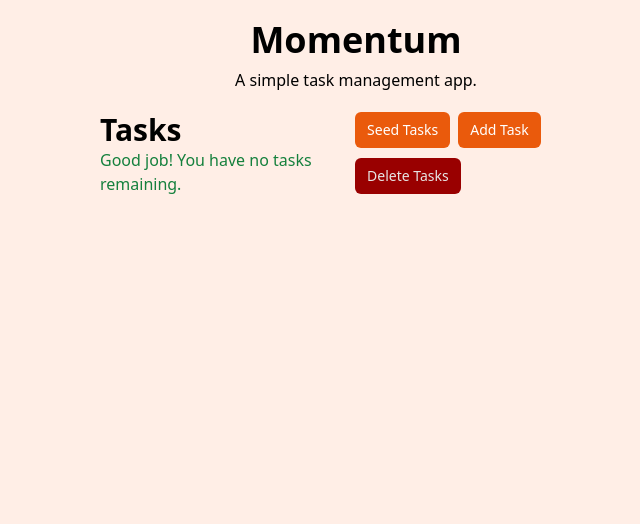
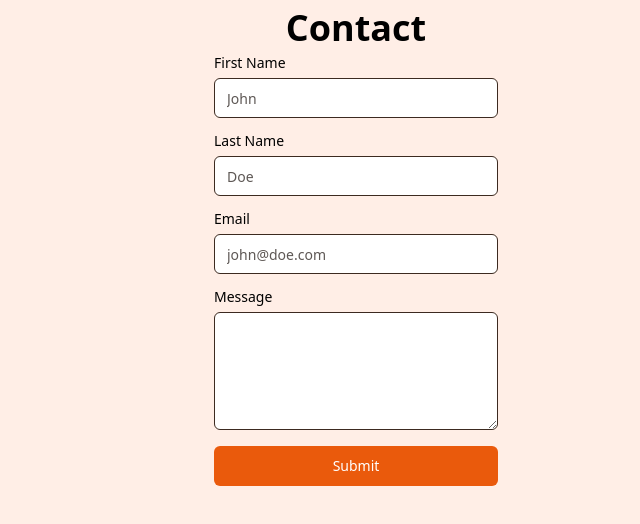
Before and after one commit to syarifhsb/momentum, a React (Vite) app: page /contact in a window 1280 px wide. Shown: the top 524 px of the page, without its empty margins (284-924 px from the left). Built offline with nearby package versions, Linux system fonts and the light colour scheme.

Commit message:
feat: add data form and contact page

```diff
--- a/package.json
+++ b/package.json
@@ -24,6 +24,7 @@
     "react": "^18.3.1",
     "react-day-picker": "8.10.1",
     "react-dom": "^18.3.1",
+    "react-hook-form": "^7.54.2",
     "react-router": "^7.1.1",
     "sonner": "^1.7.1",
     "tailwind-merge": "^2.5.5",
--- /dev/null
+++ b/src/contact.tsx
@@ -0,0 +1,11 @@
+import { HeadingOne } from "@/components/ui/typography";
+import { ContactForm } from "@/modules/contact/contact-form";
+
+export function Contact() {
+  return (
+    <div className="flex flex-col items-center ">
+      <HeadingOne className="text-center p-2">Contact</HeadingOne>
+      <ContactForm />
+    </div>
+  );
+}
--- a/src/main.tsx
+++ b/src/main.tsx
@@ -1,11 +1,18 @@
 import { StrictMode } from "react";
 import { createRoot } from "react-dom/client";
+import { BrowserRouter, Routes, Route } from "react-router";
 
 import { App } from "@/app";
+import { Contact } from "@/contact";
 import "./index.css";
 
 createRoot(document.getElementById("root")!).render(
   <StrictMode>
-    <App />
+    <BrowserRouter>
+      <Routes>
+        <Route path="/" element={<App />} />
+        <Route path="/contact" element={<Contact />} />
+      </Routes>
+    </BrowserRouter>
   </StrictMode>
 );
--- /dev/null
+++ b/src/modules/contact/contact-form.tsx
@@ -0,0 +1,70 @@
+import { Input } from "@/components/ui/input";
+import { Label } from "@/components/ui/label";
+import { Textarea } from "@/components/ui/textarea";
+import { Button } from "@/components/ui/button";
+
+import { FieldValues, useForm } from "react-hook-form";
+
+export function ContactForm() {
+  const {
+    register,
+    handleSubmit,
+    formState: { errors },
+  } = useForm();
+  const onSubmit = (values: FieldValues) => {
+    console.log(values);
+  };
+
+  return (
+    <div>
+      <form
+        onSubmit={handleSubmit(onSubmit)}
+        className="flex flex-col gap-2 max-w-md "
+      >
+        <Label htmlFor="firstName">First Name</Label>
+        <Input
+          {...register("firstName", { required: "First Name is required." })}
+          type="text"
+          placeholder="John"
+        />
+        <p className="text-red-500">
+          {errors.firstName ? errors.firstName?.message?.toString() : ""}
+        </p>
+
+        <Label htmlFor="lastName">Last Name</Label>
+        <Input
+          {...register("lastName", { required: "Last Name is required." })}
+          type="text"
+          placeholder="Doe"
+        />
+        <p className="text-red-500">
+          {errors.lastName ? errors.lastName?.message?.toString() : ""}
+        </p>
+
+        <Label htmlFor="email">Email</Label>
+        <Input
+          {...register("email", {
+            required: "Email is required.",
+            pattern: { value: /^\S+@\S+$/i, message: "Invalid email address" },
+          })}
+          placeholder="john@doe.com"
+        />
+        <p className="text-red-500">
+          {errors.email ? errors.email?.message?.toString() : ""}
+        </p>
+
+        <Label htmlFor="message">Message</Label>
+        <Textarea
+          {...register("message", { required: "Message is required." })}
+          rows={5}
+          cols={30}
+        />
+        <p className="text-red-500">
+          {errors.message ? errors.message?.message?.toString() : ""}
+        </p>
+
+        <Button type="submit">Submit</Button>
+      </form>
+    </div>
+  );
+}
--- /dev/null
+++ b/src/modules/contact/use-form-example.tsx
@@ -0,0 +1,61 @@
+import { FieldValues, useForm } from "react-hook-form";
+import { Input } from "@/components/ui/input";
+import { Button } from "@/components/ui/button";
+
+export function UseFormExample() {
+  const {
+    register,
+    handleSubmit,
+    formState: { errors },
+  } = useForm();
+  const onSubmit = (data: FieldValues) => console.log(data);
+  console.log(errors);
+
+  return (
+    <form onSubmit={handleSubmit(onSubmit)}>
+      <Input
+        type="text"
+        placeholder="First name"
+        {...register("First name", { required: true, maxLength: 80 })}
+      />
+      {/* <Input
+        type="text"
+        placeholder="Last name"
+        {...register("Last name", { required: true, maxLength: 100 })}
+      />
+      <Input
+        type="text"
+        placeholder="Email"
+        {...register("Email", { pattern: /^\S+@\S+$/i })}
+      />
+      <Input
+        type="tel"
+        placeholder="Mobile number"
+        {...register("Mobile number", {
+          required: true,
+          minLength: 6,
+          maxLength: 12,
+        })}
+      />
+      <select {...register("Title", { required: true })}>
+        <option value="Mr">Mr</option>
+        <option value="Mrs">Mrs</option>
+        <option value="Miss">Miss</option>
+        <option value="Dr">Dr</option>
+      </select>
+
+      <Input
+        {...register("Developer", { required: true })}
+        type="radio"
+        value="Yes"
+      />
+      <Input
+        {...register("Developer", { required: true })}
+        type="radio"
+        value="No"
+      /> */}
+
+      <Button type="submit">Submit </Button>
+    </form>
+  );
+}
```
Also changed, not shown: 2 other files (tests, documents, lock files or other folders).
